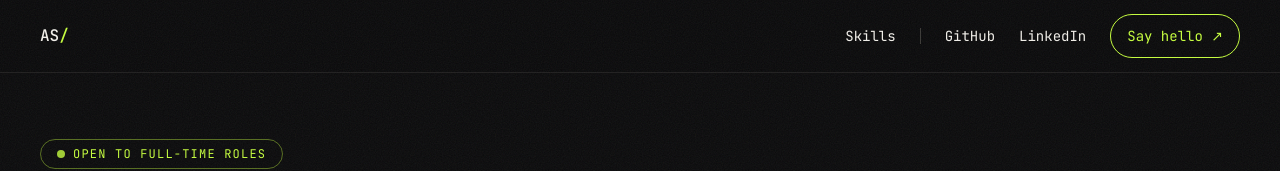
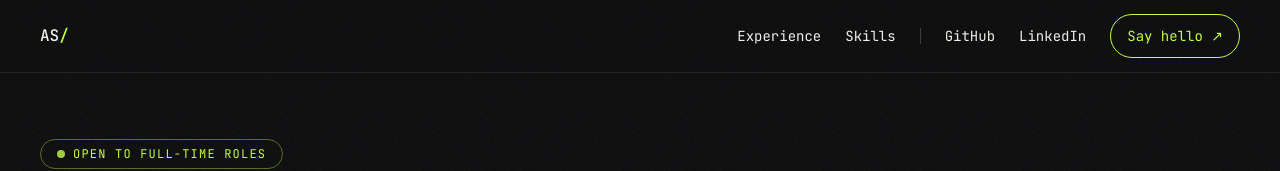
Before and after one commit to amanjot1800/portfolio, a Next.js app: page / in a window 1280 px wide. Shown: the top 171 px of the page. Built offline with nearby package versions, Linux system fonts and the light colour scheme.

Commit message:
feat: add experience link to navigation

```diff
--- a/data/navigation.ts
+++ b/data/navigation.ts
@@ -4,4 +4,7 @@ export type NavLink = {
 };
 
 /** Page sections shown in the nav, in page order. */
-export const sectionLinks: NavLink[] = [{ label: "Skills", href: "/#skills" }];
+export const sectionLinks: NavLink[] = [
+  { label: "Experience", href: "/#experience" },
+  { label: "Skills", href: "/#skills" },
+];
```
